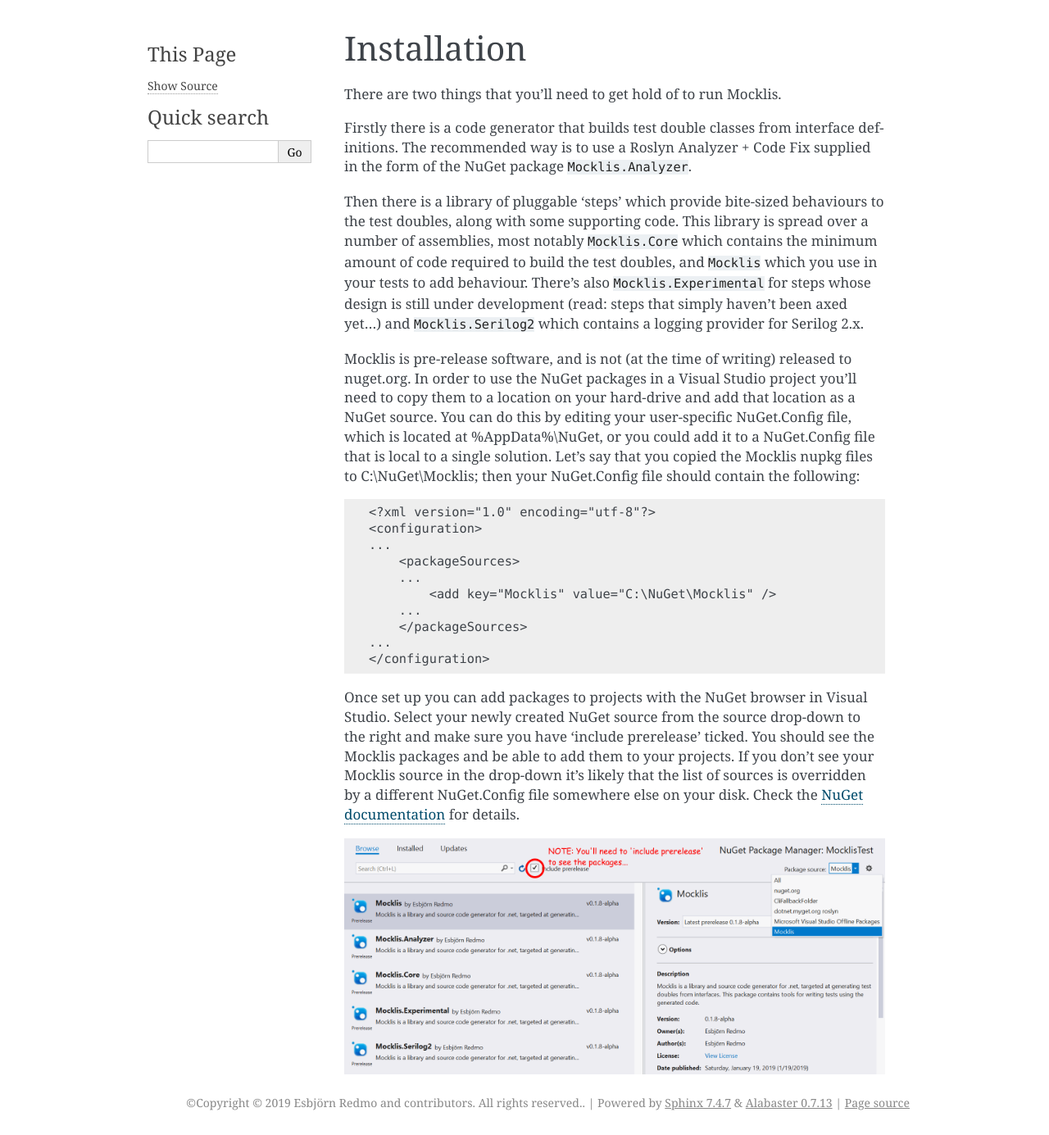
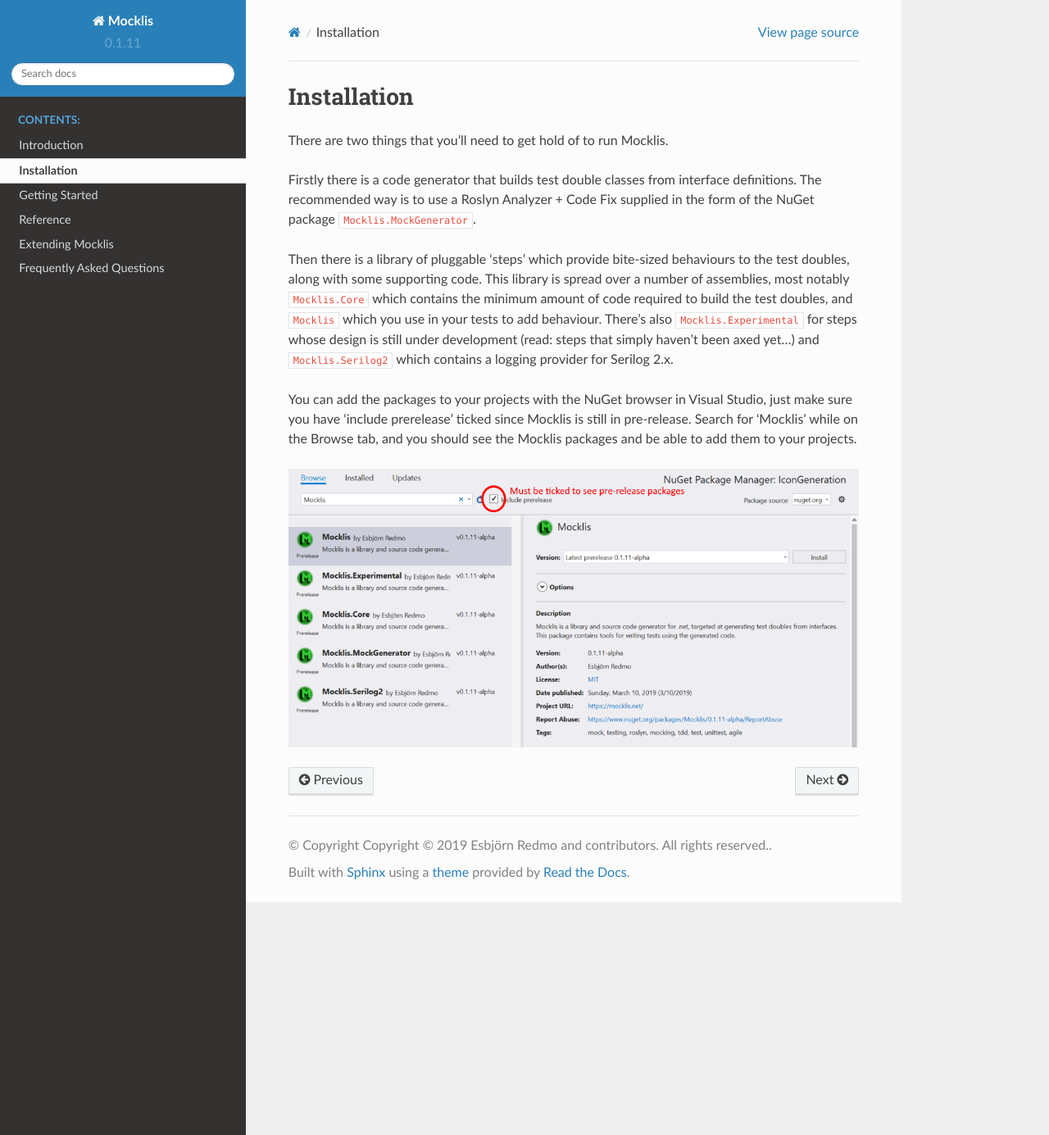
Before and after one commit to mocklis/mocklis.docs, a Sphinx documentation site: the page built from source/installation/index.rst, in a window 1280 px wide and 1385 px high. Shown: the whole window at 82% size. Built offline with Sphinx 7.4.7 and the Read the Docs theme 2.0.0, drawn with Linux system fonts in a browser that asks for light colours.

Commit message:
Update documentation for version 0.1.11-alpha

```diff
--- a/source/conf.py
+++ b/source/conf.py
@@ -24,9 +24,9 @@
 author = u'Esbjörn Redmo'
 
 # The short X.Y version
-version = '0.1.9'
+version = '0.1.11'
 # The full version, including alpha/beta/rc tags
-release = '0.1.9-alpha'
+release = '0.1.11-alpha'
 
 
 # -- General configuration ---------------------------------------------------
@@ -74,7 +74,7 @@
 # The theme to use for HTML and HTML Help pages.  See the documentation for
 # a list of builtin themes.
 #
-html_theme = 'alabaster'
+html_theme = "sphinx_rtd_theme"
 
 # Theme options are theme-specific and customize the look and feel of a theme
 # further.  For a list of options available for each theme, see the
--- a/source/installation/index.rst
+++ b/source/installation/index.rst
@@ -5,7 +5,7 @@
 There are two things that you'll need to get hold of to run Mocklis.
 
 Firstly there is a code generator that builds test double classes from interface definitions. The recommended way is to use a
-Roslyn Analyzer + Code Fix supplied in the form of the NuGet package ``Mocklis.Analyzer``.
+Roslyn Analyzer + Code Fix supplied in the form of the NuGet package ``Mocklis.MockGenerator``.
 
 Then there is a library of pluggable 'steps' which provide bite-sized behaviours to the test doubles, along with some supporting
 code. This library is spread over a number of assemblies, most notably ``Mocklis.Core`` which contains the minimum amount of code
@@ -13,29 +13,8 @@
 for steps whose design is still under development (read: steps that simply haven't been axed yet...) and ``Mocklis.Serilog2`` which
 contains a logging provider for Serilog 2.x.
 
-Mocklis is pre-release software, and is not (at the time of writing) released to nuget.org. In order to use the NuGet packages
-in a Visual Studio project you'll need to copy them to a location on your hard-drive and add that location as a NuGet source.
-You can do this by editing your user-specific NuGet.Config file, which is located at %AppData%\\NuGet, or you could add it to
-a NuGet.Config file that is local to a single solution. Let's say that you copied the Mocklis nupkg files to C:\\NuGet\\Mocklis;
-then your NuGet.Config file should contain the following:
-
-.. sourcecode:: none
-
-    <?xml version="1.0" encoding="utf-8"?>
-    <configuration>
-    ...
-        <packageSources>
-        ...
-            <add key="Mocklis" value="C:\NuGet\Mocklis" />
-        ...
-        </packageSources>
-    ...
-    </configuration>
-
-Once set up you can add packages to projects with the NuGet browser in Visual Studio. Select your newly created NuGet source
-from the source drop-down to the right and make sure you have 'include prerelease' ticked. You should see the Mocklis packages
-and be able to add them to your projects. If you don't see your Mocklis source in the drop-down it's likely that the list of sources is
-overridden by a different NuGet.Config file somewhere else on your disk. Check the
-`NuGet documentation <https://docs.microsoft.com/en-us/nuget/consume-packages/configuring-nuget-behavior>`_ for details.
+You can add the packages to your projects with the NuGet browser in Visual Studio, just make sure you have 'include prerelease'
+ticked since Mocklis is still in pre-release. Search for 'Mocklis' while on the Browse tab, and you should see the Mocklis
+packages and be able to add them to your projects.
 
 .. image:: nuget.png
--- a/source/reference/index.rst
+++ b/source/reference/index.rst
@@ -386,7 +386,7 @@
 
         // Act
         var ping = pingService.Ping();
-        await sendGate.GatePassed;
+        await sendGate;
         messageReceive.Raise(mockConnection, new MessageEventArgs(new Message("PingResponse")));
         var pingResult = await ping;
 
```
Also changed, not shown: source/getting-started/index.rst (+6 -4 lines), source/installation/nuget.png, 1 other file.
